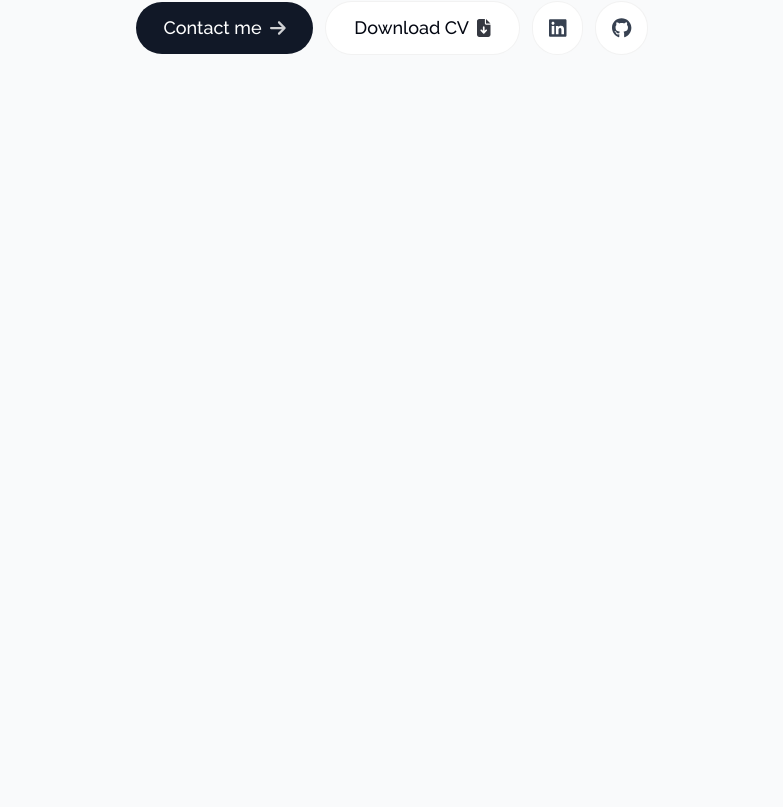
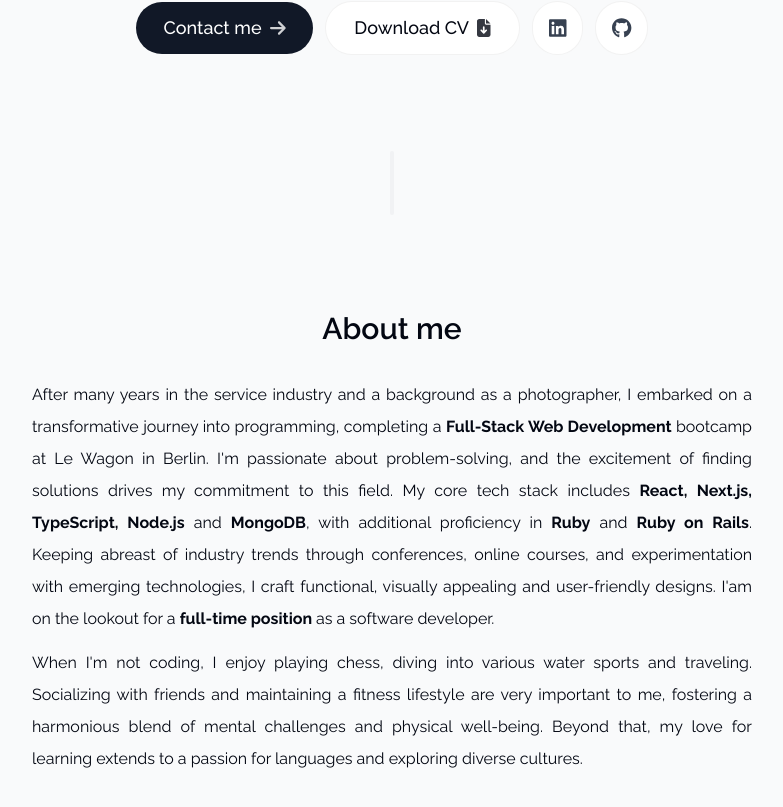
Before and after one commit to MatiasRoje/portfolio, a Next.js app: page / in a window 1280 px wide. Shown: the part 543-1350 px from the top of the page, without its empty margins (248-1031 px from the left). Built offline with nearby package versions, Linux system fonts and the light colour scheme.

Commit message:
About section done

```diff
--- a/app/page.tsx
+++ b/app/page.tsx
@@ -1,9 +1,13 @@
+import About from "@/components/about";
 import Intro from "@/components/intro";
+import SectionDivider from "@/components/section-divider";
 
 export default function Home() {
   return (
     <main className="flex flex-col items-center px-4">
       <Intro />
+      <SectionDivider />
+      <About />
     </main>
   );
 }
--- /dev/null
+++ b/components/about.tsx
@@ -0,0 +1,49 @@
+"use client";
+
+import { motion } from "framer-motion";
+import SectionHeading from "./section-heading";
+
+export function About() {
+  return (
+    <motion.section
+      className="mb-28 max-w-[45rem] scroll-mt-28 text-center leading-8 sm:mb-40"
+      initial={{ opacity: 0, y: 100 }}
+      animate={{ opacity: 1, y: 0 }}
+      transition={{ delay: 0.175 }}
+      id="about"
+    >
+      <SectionHeading>About me</SectionHeading>
+      <p className="mb-3 text-justify">
+        After many years in the service industry and a background as a
+        photographer, I embarked on a transformative journey into programming,
+        completing a{" "}
+        <span className="font-bold">Full-Stack Web Development </span>
+        bootcamp at Le Wagon in Berlin. I&apos;m passionate about
+        problem-solving, and the excitement of finding solutions drives my
+        commitment to this field. My core tech stack includes{" "}
+        <span className="font-bold">
+          React, Next.js, TypeScript, Node.js
+        </span>{" "}
+        and <span className="font-bold">MongoDB</span>, with additional
+        proficiency in <span className="font-bold">Ruby</span> and{" "}
+        <span className="font-bold">Ruby on Rails</span>. Keeping abreast of
+        industry trends through conferences, online courses, and experimentation
+        with emerging technologies, I craft functional, visually appealing and
+        user-friendly designs. I&apos;am on the lookout for a{" "}
+        <span className="font-bold">full-time position </span>
+        as a software developer.
+      </p>
+
+      <p className="text-justify">
+        When I&apos;m not coding, I enjoy playing chess, diving into various
+        water sports and traveling. Socializing with friends and maintaining a
+        fitness lifestyle are very important to me, fostering a harmonious blend
+        of mental challenges and physical well-being. Beyond that, my love for
+        learning extends to a passion for languages and exploring diverse
+        cultures.
+      </p>
+    </motion.section>
+  );
+}
+
+export default About;
--- a/components/intro.tsx
+++ b/components/intro.tsx
@@ -53,7 +53,7 @@ function Intro() {
       </div>
 
       <motion.h1
-        className="mb-10 mt-4 px-4 text-2xl font-medium !leading-[1.5] sm:text-4xl"
+        className="mb-10 mt-4 px-4 text-justify text-2xl font-medium !leading-[1.5] sm:text-4xl"
         initial={{ opacity: 0, y: 100 }}
         animate={{ opacity: 1, y: 0 }}
       >
--- /dev/null
+++ b/components/section-divider.tsx
@@ -0,0 +1,14 @@
+"use client";
+
+import { motion } from "framer-motion";
+
+export default function SectionDivider() {
+  return (
+    <motion.div
+      className="my-24 hidden h-16 w-1 rounded-full bg-gray-200/40 sm:block"
+      initial={{ opacity: 0, y: 100 }}
+      animate={{ opacity: 1, y: 0 }}
+      transition={{ delay: 0.125 }}
+    ></motion.div>
+  );
+}
--- /dev/null
+++ b/components/section-heading.tsx
@@ -0,0 +1,5 @@
+function SectionHeading({ children }: { children: React.ReactNode }) {
+  return <h2 className="mb-8 text-3xl font-semibold">{children}</h2>;
+}
+
+export default SectionHeading;
```
